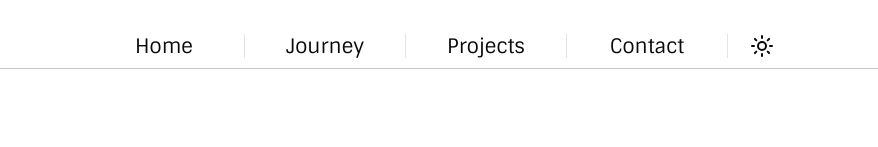
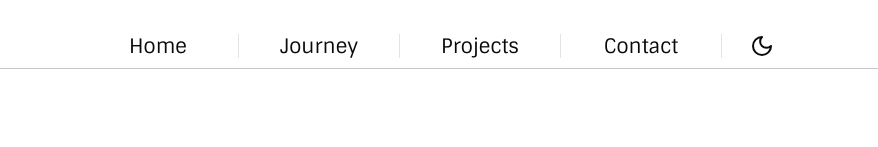
Before and after one commit to giovannivicentin/portfolio, a Next.js app: page / in a window 1280 px wide. Shown: the top 147 px of the page, without its empty margins (200-1078 px from the left). Built offline with nearby package versions, Linux system fonts and the light colour scheme; grey boxes are pictures that could not be loaded.

Commit message:
Refactor theme selector: Replace dropdown with toggle button

```diff
--- a/package.json
+++ b/package.json
@@ -16,6 +16,7 @@
     "@radix-ui/react-separator": "^1.0.3",
     "@radix-ui/react-slot": "^1.0.2",
     "@radix-ui/react-toast": "^1.1.5",
+    "@radix-ui/react-toggle": "^1.0.3",
     "@vercel/analytics": "^1.1.1",
     "class-variance-authority": "^0.7.0",
     "clsx": "^2.0.0",
--- a/src/components/mode-toggle.tsx
+++ b/src/components/mode-toggle.tsx
@@ -3,41 +3,37 @@
 import { Moon, Sun } from 'lucide-react';
 import { useTheme } from 'next-themes';
 
-import { Button } from '@/components/ui/button';
-import {
-  DropdownMenu,
-  DropdownMenuContent,
-  DropdownMenuItem,
-  DropdownMenuTrigger,
-} from '@/components/ui/dropdown-menu';
+import { Toggle } from '@/components/ui/toggle';
 
 export function ModeToggle() {
-  const { setTheme } = useTheme();
+  const { theme, resolvedTheme, setTheme } = useTheme();
+
+  const handleToggle = () => {
+    if (resolvedTheme === 'dark') {
+      setTheme('light');
+    } else {
+      setTheme('dark');
+    }
+  };
+
+  const displayIcon = () => {
+    if (theme === 'system') {
+      return resolvedTheme === 'dark' ? (
+        <Sun className="h-3.5 w-3.5 sm:w-5 sm:h-5 xl:h-6 xl:w-6 dark:hover:text-violet-400 hover:text-violet-700" />
+      ) : (
+        <Moon className="h-3.5 w-3.5 sm:w-5 sm:h-5 xl:h-6 xl:w-6 dark:hover:text-violet-400 hover:text-violet-700" />
+      );
+    }
+    return theme === 'dark' ? (
+      <Sun className="h-3.5 w-3.5 sm:w-5 sm:h-5 xl:h-6 xl:w-6 dark:hover:text-violet-400 hover:text-violet-700" />
+    ) : (
+      <Moon className="h-3.5 w-3.5 sm:w-5 sm:h-5 xl:h-6 xl:w-6 dark:hover:text-violet-400 hover:text-violet-700" />
+    );
+  };
 
   return (
-    <DropdownMenu>
-      <DropdownMenuTrigger asChild>
-        <Button
-          variant="ghost"
-          size="icon"
-          className="hover:dark:text-violet-400 hover:text-violet-700 hover:bg-transparent"
-        >
-          <Sun className="h-3.5 w-3.5 sm:w-5 sm:h-5 xl:h-6 xl:w-6 rotate-0 scale-100 transition-all dark:-rotate-90 dark:scale-0" />
-          <Moon className="absolute h-3.5 w-3.5 sm:w-5 sm:h-5 xl:h-6 xl:w-6 rotate-90 scale-0 transition-all dark:rotate-0 dark:scale-100" />
-          <span className="sr-only">Toggle theme</span>
-        </Button>
-      </DropdownMenuTrigger>
-      <DropdownMenuContent align="end">
-        <DropdownMenuItem onClick={() => setTheme('light')}>
-          Light
-        </DropdownMenuItem>
-        <DropdownMenuItem onClick={() => setTheme('dark')}>
-          Dark
-        </DropdownMenuItem>
-        <DropdownMenuItem onClick={() => setTheme('system')}>
-          System
-        </DropdownMenuItem>
-      </DropdownMenuContent>
-    </DropdownMenu>
+    <Toggle variant="default" aria-label="Toggle theme" onClick={handleToggle}>
+      {displayIcon()}
+    </Toggle>
   );
 }
--- /dev/null
+++ b/src/components/ui/toggle.tsx
@@ -0,0 +1,45 @@
+'use client';
+
+import * as React from 'react';
+import * as TogglePrimitive from '@radix-ui/react-toggle';
+import { cva, type VariantProps } from 'class-variance-authority';
+
+import { cn } from '@/lib/utils';
+
+const toggleVariants = cva(
+  'inline-flex items-center justify-center rounded-md text-sm font-medium transition-colors hover:bg-transparent focus-visible:outline-none focus-visible:ring-1 focus-visible:ring-ring disabled:pointer-events-none disabled:opacity-50 data-[state=on]:bg-transparent data-[state=on]:text-accent-foreground',
+  {
+    variants: {
+      variant: {
+        default: 'bg-transparent',
+        outline:
+          'border border-input bg-transparent shadow-sm hover:bg-transparent',
+      },
+      size: {
+        default: 'h-9 px-3',
+        sm: 'h-8 px-2',
+        lg: 'h-10 px-3',
+      },
+    },
+    defaultVariants: {
+      variant: 'default',
+      size: 'default',
+    },
+  },
+);
+
+const Toggle = React.forwardRef<
+  React.ElementRef<typeof TogglePrimitive.Root>,
+  React.ComponentPropsWithoutRef<typeof TogglePrimitive.Root> &
+    VariantProps<typeof toggleVariants>
+>(({ className, variant, size, ...props }, ref) => (
+  <TogglePrimitive.Root
+    ref={ref}
+    className={cn(toggleVariants({ variant, size, className }))}
+    {...props}
+  />
+));
+
+Toggle.displayName = TogglePrimitive.Root.displayName;
+
+export { Toggle, toggleVariants };
```
Also changed, not shown: src/components/ui/button.tsx (+26 -26 lines), 1 other file (tests, documents, lock files or other folders).
